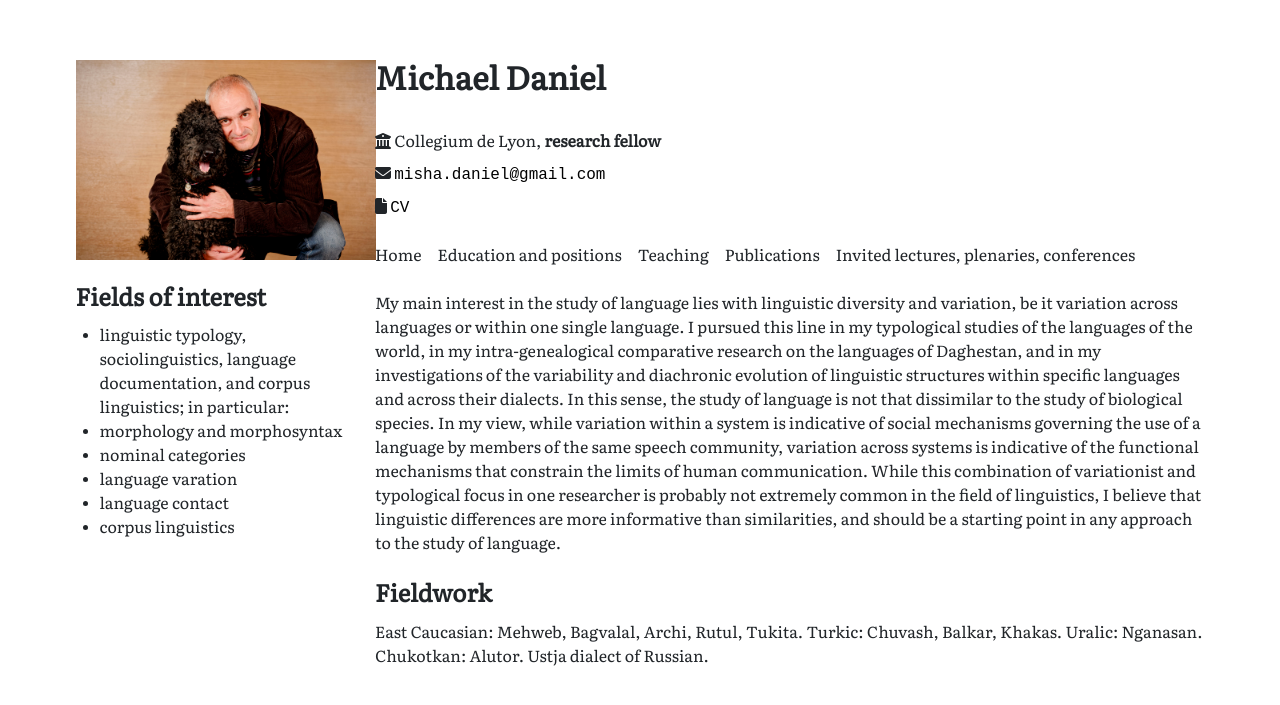
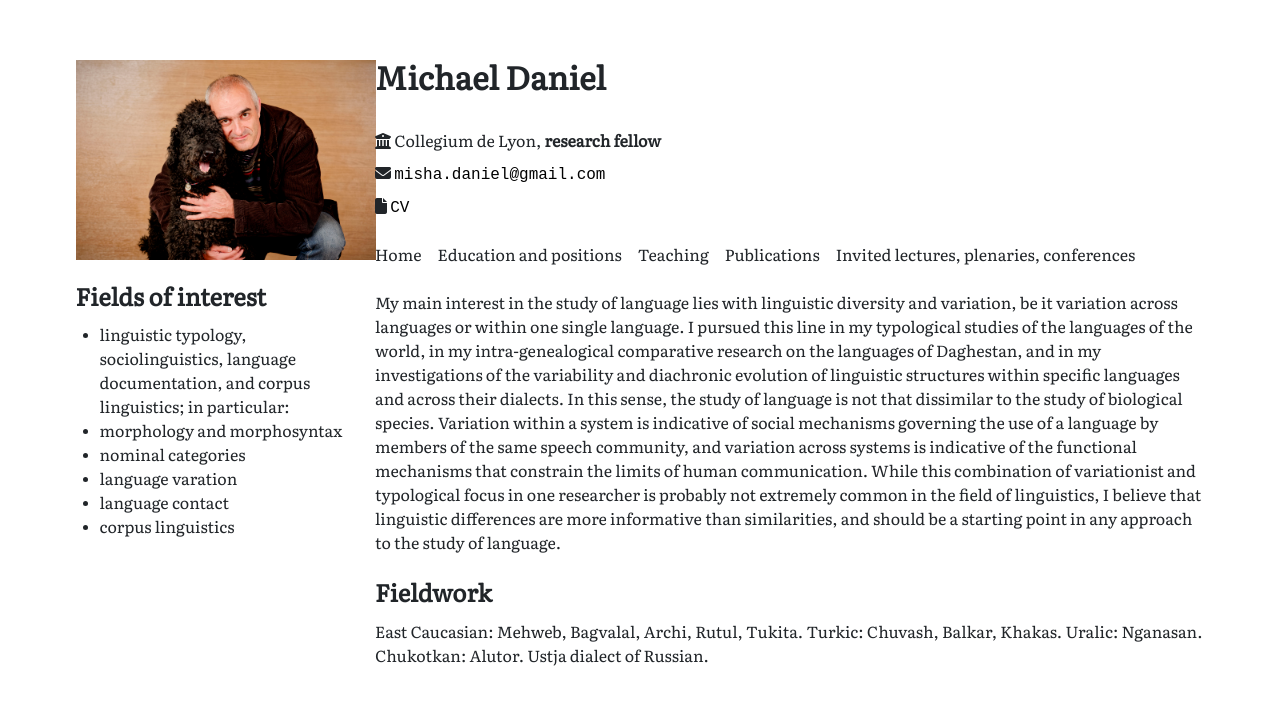
Before and after one commit to MishaDaniel/mishadaniel.github.io, a Jekyll site: the page built from index.html, in a window 1280 px wide. Shown: the top 705 px of the page. Built offline with Jekyll 4.4.1, drawn with Linux system fonts in a browser that asks for light colours; nearby versions of some CDN libraries.

Commit message:
Update index.html

```diff
--- a/index.html
+++ b/index.html
@@ -3,7 +3,7 @@ layout: default
 ---
 
 <div class="title" style="margin-top: 1em;">
-My main interest in the study of language lies with linguistic diversity and variation, be it variation across languages or within one single language. I pursued this line in my typological studies of the languages of the world, in my intra-genealogical comparative research on the languages of Daghestan, and in my investigations of the variability and diachronic evolution of linguistic structures within specific languages and across their dialects. In this sense, the study of language is not that dissimilar to the study of biological species. In my view, while variation within a system is indicative of social mechanisms governing the use of a language by members of the same speech community, variation across systems is indicative of the functional mechanisms that constrain the limits of human communication. While this combination of variationist and typological focus in one researcher is probably not extremely common in the field of linguistics, I believe that linguistic differences are more informative than similarities, and should be a starting point in any approach to the study of language.
+My main interest in the study of language lies with linguistic diversity and variation, be it variation across languages or within one single language. I pursued this line in my typological studies of the languages of the world, in my intra-genealogical comparative research on the languages of Daghestan, and in my investigations of the variability and diachronic evolution of linguistic structures within specific languages and across their dialects. In this sense, the study of language is not that dissimilar to the study of biological species. Variation within a system is indicative of social mechanisms governing the use of a language by members of the same speech community, and variation across systems is indicative of the functional mechanisms that constrain the limits of human communication. While this combination of variationist and typological focus in one researcher is probably not extremely common in the field of linguistics, I believe that linguistic differences are more informative than similarities, and should be a starting point in any approach to the study of language.
 </div>
 
 <div class="interests little">
```
